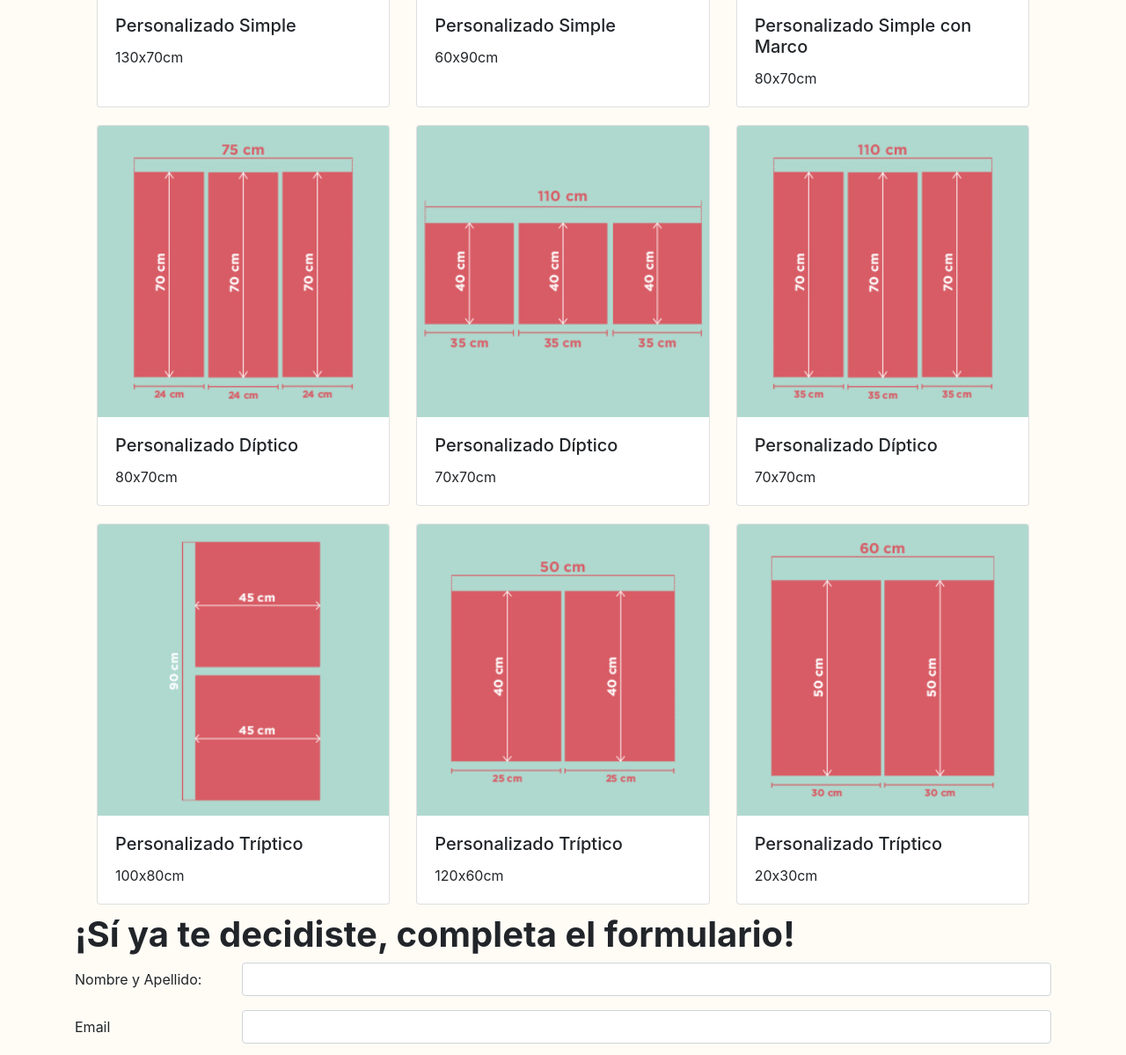
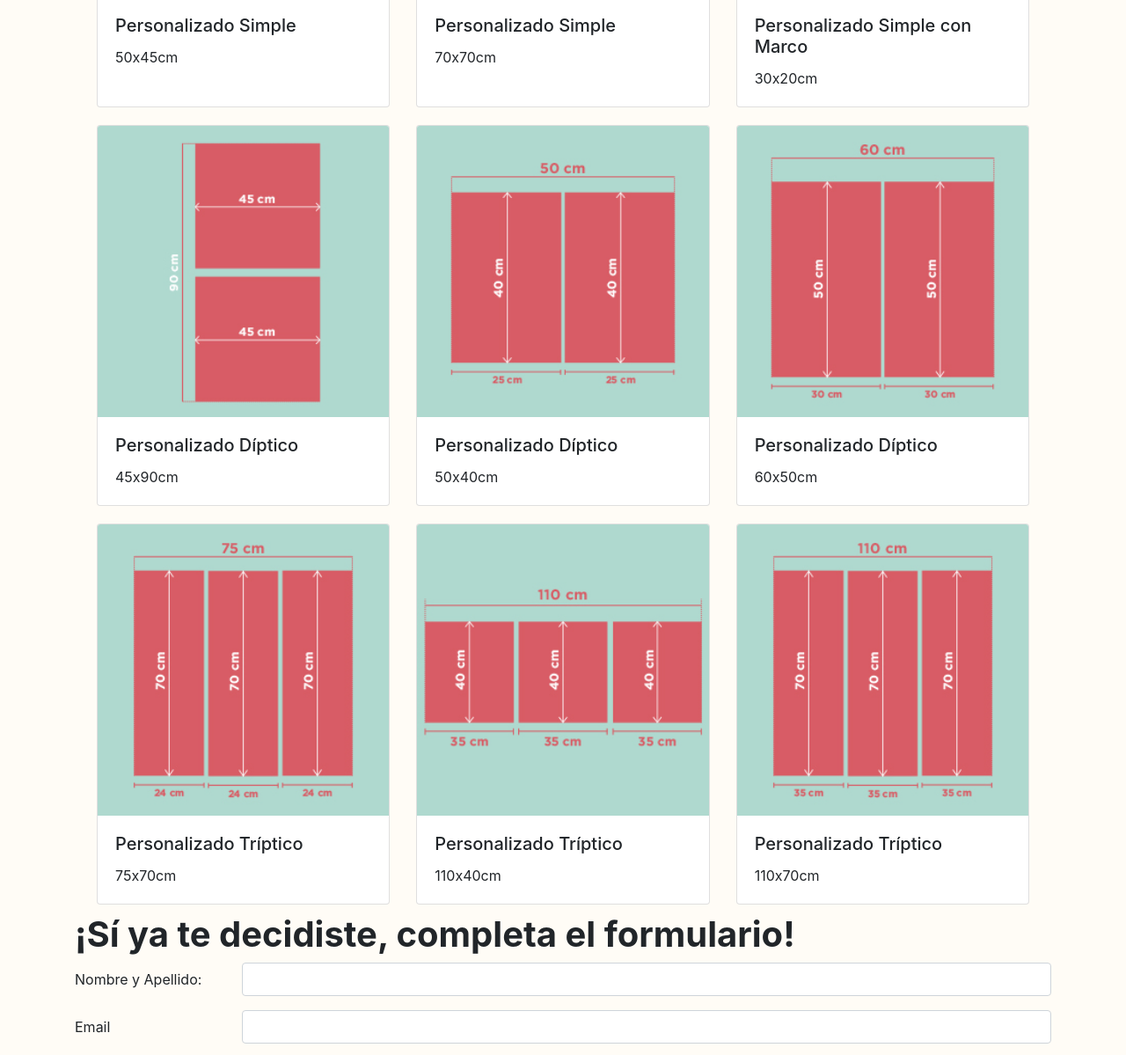
Before and after one commit to efecarola/carmelodecoracio, a website: page pages/personalizados.html in a window 1280 px wide. Shown: the part 1455-2654 px from the top of the page at 88% size. Drawn offline with nearby package versions, Linux system fonts and the light colour scheme.

Commit message:
cambios de cuadros

```diff
--- a/pages/personalizados.html
+++ b/pages/personalizados.html
@@ -145,67 +145,67 @@
 					  <img src="../img/perA1.jpg" class="card-img-top" alt="producto">
 					  <div class="card-body">
 						<h5 class="card-title">Personalizado Simple</h5>
-						<p class="card-text">130x70cm</p>
+						<p class="card-text">50x45cm</p>
 					  </div>
 					</div>
 					<div class="card">
 					  <img src="../img/perA2.jpg" class="card-img-top" alt="producto">
 					  <div class="card-body">
 						<h5 class="card-title">Personalizado Simple</h5>
-						<p class="card-text">60x90cm</p>
+						<p class="card-text">70x70cm</p>
 					  </div>
 					</div>
 					<div class="card">
 					  <img src="../img/perA3.jpg" class="card-img-top" alt="producto">
 					  <div class="card-body">
 						<h5 class="card-title">Personalizado Simple con Marco</h5>
-						<p class="card-text">80x70cm</p>
+						<p class="card-text">30x20cm</p>
 					  </div>
 					</div>
 				  </div>
 				  <div class="card-deck segundoRenglon">
 					<div class="card">
+					  <img src="../img/perA7.jpg" class="card-img-top" alt="producto">
+					  <div class="card-body">
+						<h5 class="card-title">Personalizado Díptico</h5>
+						<p class="card-text">45x90cm</p>
+					  </div>
+					</div>
+					<div class="card">
+					  <img src="../img/perA8.jpg" class="card-img-top" alt="producto">
+					  <div class="card-body">
+						<h5 class="card-title">Personalizado Díptico</h5>
+						<p class="card-text">50x40cm</p>
+					  </div>
+					</div>
+					<div class="card">
+					  <img src="../img/perA9.jpg" class="card-img-top" alt="producto">
+					  <div class="card-body">
+						<h5 class="card-title">Personalizado Díptico</h5>
+						<p class="card-text">60x50cm</p>
+					  </div>
+					</div>
+				  </div>
+				  <div class="card-deck tercerRenglon">
+					<div class="card">
 					  <img src="../img/perA4.jpg" class="card-img-top" alt="producto">
 					  <div class="card-body">
-						<h5 class="card-title">Personalizado Díptico</h5>
-						<p class="card-text">80x70cm</p>
+						<h5 class="card-title">Personalizado Tríptico</h5>
+						<p class="card-text">75x70cm</p>
 					  </div>
 					</div>
 					<div class="card">
 					  <img src="../img/perA5.jpg" class="card-img-top" alt="producto">
 					  <div class="card-body">
-						<h5 class="card-title">Personalizado Díptico</h5>
-						<p class="card-text">70x70cm</p>
+						<h5 class="card-title">Personalizado Tríptico</h5>
+						<p class="card-text">110x40cm</p>
 					  </div>
 					</div>
 					<div class="card">
 					  <img src="../img/perA6.jpg" class="card-img-top" alt="producto">
 					  <div class="card-body">
-						<h5 class="card-title">Personalizado Díptico</h5>
-						<p class="card-text">70x70cm</p>
-					  </div>
-					</div>
-				  </div>
-				  <div class="card-deck tercerRenglon">
-					<div class="card">
-					  <img src="../img/perA7.jpg" class="card-img-top" alt="producto">
-					  <div class="card-body">
 						<h5 class="card-title">Personalizado Tríptico</h5>
-						<p class="card-text">100x80cm</p>
-					  </div>
-					</div>
-					<div class="card">
-					  <img src="../img/perA8.jpg" class="card-img-top" alt="producto">
-					  <div class="card-body">
-						<h5 class="card-title">Personalizado Tríptico</h5>
-						<p class="card-text">120x60cm</p>
-					  </div>
-					</div>
-					<div class="card">
-					  <img src="../img/perA9.jpg" class="card-img-top" alt="producto">
-					  <div class="card-body">
-						<h5 class="card-title">Personalizado Tríptico</h5>
-						<p class="card-text">20x30cm</p>
+						<p class="card-text">110x70cm</p>
 					  </div>
 					</div>
 				  </div>
```
